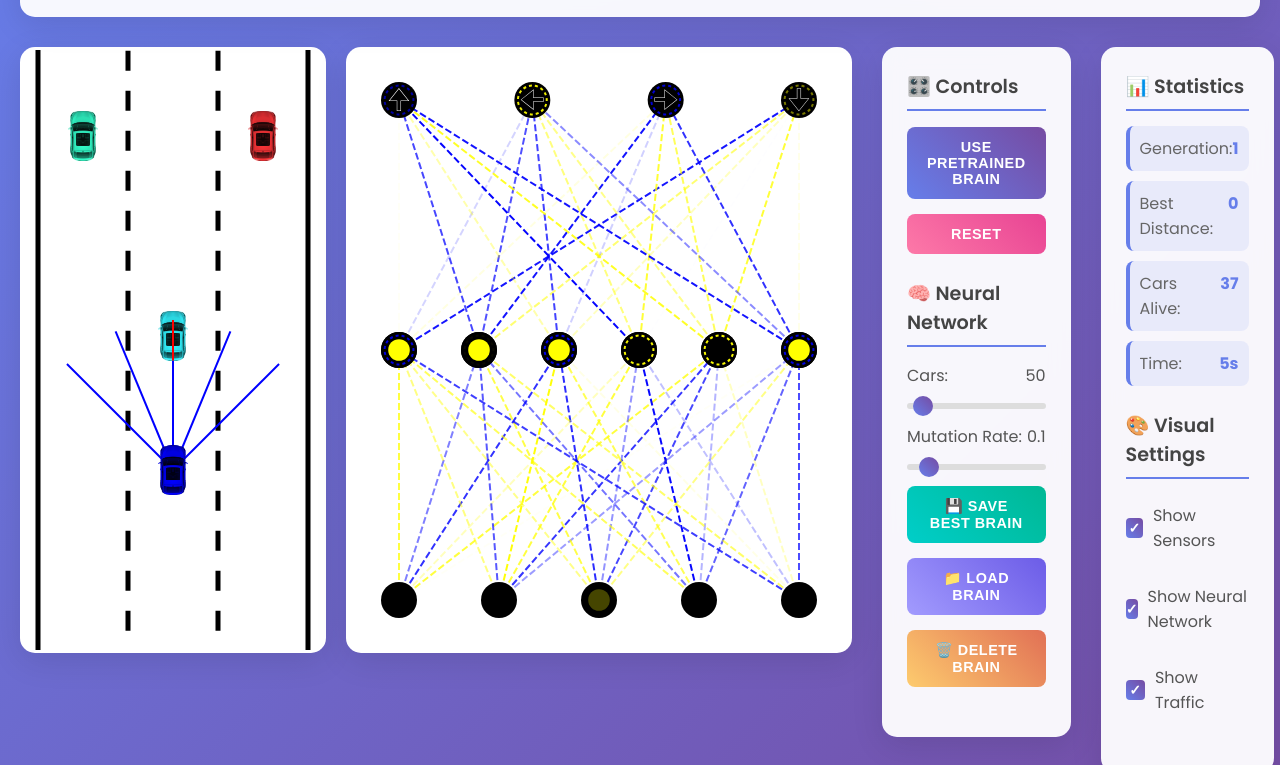
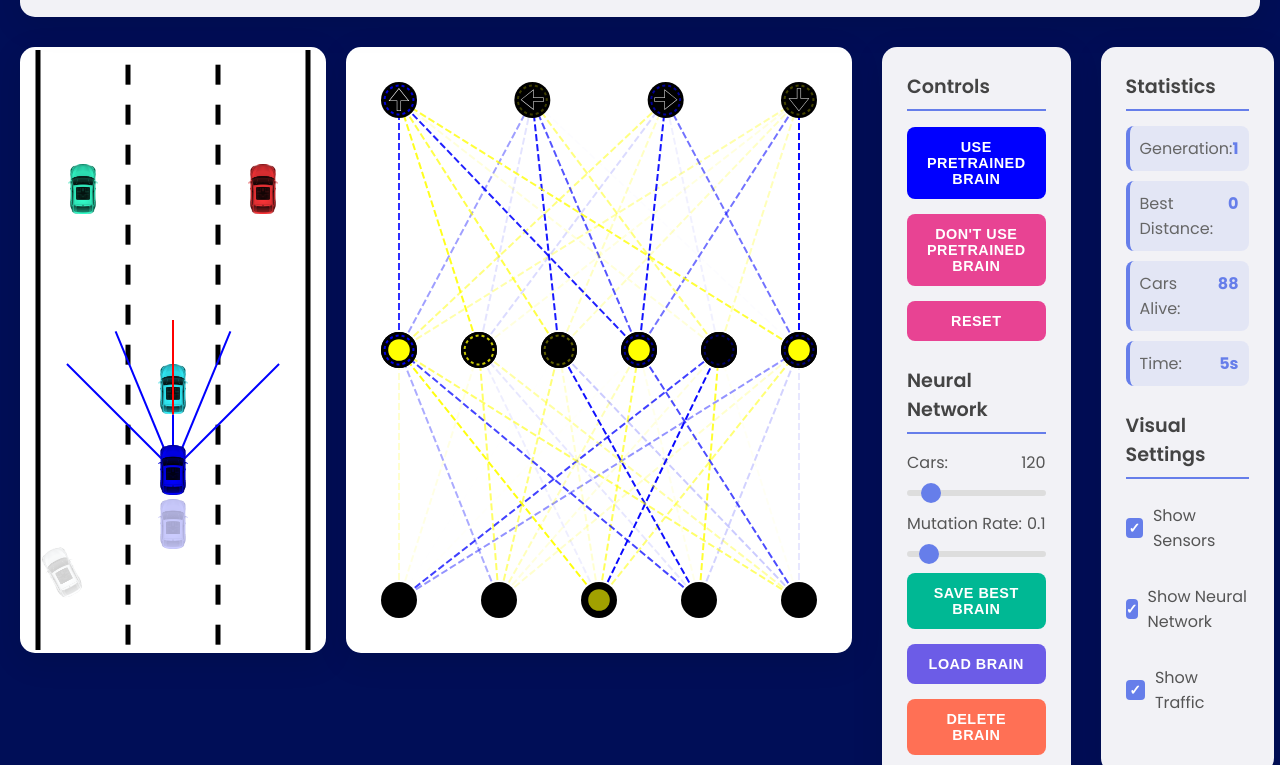
Before and after one commit to NotSujanSharma/self-driving-car, a plain HTML site: page index.html in a window 1280 px wide. Shown: the part 139-904 px from the top of the page. Drawn offline with Linux system fonts and the light colour scheme.

```diff
--- a/index.html
+++ b/index.html
@@ -13,7 +13,7 @@
     <body>
         <div class="container">
             <header class="header">
-                <h1 class="title">🚗 AI Self-Driving Car Simulator</h1>
+                <h1 class="title">AI Self-Driving Car Simulator</h1>
                 <p class="subtitle">
                     Neural Network Powered Autonomous Vehicle
                 </p>
@@ -31,7 +31,7 @@
 
                 <div class="controls-panel">
                     <div class="section">
-                        <h3>🎛️ Controls</h3>
+                        <h3>Controls</h3>
                         <div class="control-group">
                             <button
                                 id="startBtn"
@@ -47,6 +47,12 @@
                                 Use Pretrained Brain
                             </button>
                             <button
+                                id="notUsePretrainedBrain"
+                                class="btn btn-danger"
+                            >
+                                Don't Use Pretrained Brain
+                            </button>
+                            <button
                                 id="stopBtn"
                                 class="btn btn-secondary"
                                 style="display: none !important"
@@ -60,7 +66,7 @@
                     </div>
 
                     <div class="section">
-                        <h3>🧠 Neural Network</h3>
+                        <h3>Neural Network</h3>
                         <div class="control-group">
                             <label for="carCount"
                                 >Cars:
@@ -92,20 +98,20 @@
 
                         <div class="control-group">
                             <button id="saveBtn" class="btn btn-success">
-                                💾 Save Best Brain
+                                Save Best Brain
                             </button>
                             <button id="loadBtn" class="btn btn-info">
-                                📁 Load Brain
+                                Load Brain
                             </button>
                             <button id="deleteBtn" class="btn btn-warning">
-                                🗑️ Delete Brain
+                                Delete Brain
                             </button>
                         </div>
                     </div>
                 </div>
                 <div class="controls-panel">
                     <div class="section">
-                        <h3>📊 Statistics</h3>
+                        <h3>Statistics</h3>
                         <div class="stats">
                             <div class="stat-item">
                                 <span class="stat-label">Generation:</span>
@@ -133,7 +139,7 @@
                     </div>
 
                     <div class="section">
-                        <h3>🎨 Visual Settings</h3>
+                        <h3>Visual Settings</h3>
                         <div class="control-group">
                             <label class="checkbox-label">
                                 <input
--- a/main.js
+++ b/main.js
@@ -30,6 +30,9 @@
     // Control elements
     this.startBtn = document.getElementById("startBtn");
     this.usePretrainedBrainBtn = document.getElementById("usePretrainedBrain");
+    this.notUsePretrainedBrainBtn = document.getElementById(
+      "notUsePretrainedBrain",
+    );
     this.stopBtn = document.getElementById("stopBtn");
     this.resetBtn = document.getElementById("resetBtn");
     this.saveBtn = document.getElementById("saveBtn");
@@ -56,7 +59,7 @@
     this.mutationValue = document.getElementById("mutationValue");
 
     // Load saved settings
-    const savedCarCount = localStorage.getItem("carCount") || 50;
+    const savedCarCount = localStorage.getItem("carCount") || 120;
     const savedMutation = localStorage.getItem("mutationAmount") || 0.1;
 
     this.carCountSlider.value = savedCarCount;
@@ -70,6 +73,9 @@
     this.startBtn.addEventListener("click", () => this.startSimulation());
     this.usePretrainedBrainBtn.addEventListener("click", () =>
       this.usePretrainedBrain(),
+    );
+    this.notUsePretrainedBrainBtn.addEventListener("click", () =>
+      this.deleteBrain(),
     );
     this.stopBtn.addEventListener("click", () => this.stopSimulation());
     this.resetBtn.addEventListener("click", () => this.resetSimulation());
@@ -279,6 +285,8 @@
     };
 
     localStorage.setItem("bestBrain", JSON.stringify(defaultBrain));
+    this.usePretrainedBrainBtn.innerText = "Using Pretrained Brain";
+
     this.loadBrain();
     this.resetSimulation();
   }
@@ -386,6 +394,10 @@
 
   deleteBrain() {
     localStorage.removeItem("bestBrain");
+    this.cars = [];
+    this.generation = 0;
+    this.resetSimulation();
+    this.usePretrainedBrainBtn.innerText = "Use Pretrained Brain";
     this.showNotification("🗑️ Brain deleted successfully!", "warning");
   }
 
--- a/style.css
+++ b/style.css
@@ -6,7 +6,7 @@
 
 body {
     font-family: "Poppins", sans-serif;
-    background: linear-gradient(135deg, #667eea 0%, #764ba2 100%);
+    background: #000e57;
     min-height: 100vh;
     color: #333;
 }
@@ -30,7 +30,7 @@
 .title {
     font-size: 2.5rem;
     font-weight: 700;
-    background: linear-gradient(45deg, #667eea, #764ba2);
+    background: #2670ff;
     -webkit-background-clip: text;
     -webkit-text-fill-color: transparent;
     margin-bottom: 10px;
@@ -104,32 +104,32 @@
 }
 
 .btn-primary {
-    background: linear-gradient(45deg, #667eea, #764ba2);
+    background: blue;
     color: white;
 }
 
 .btn-secondary {
-    background: linear-gradient(45deg, #74b9ff, #0984e3);
+    background: #74b9ff;
     color: white;
 }
 
 .btn-danger {
-    background: linear-gradient(45deg, #fd79a8, #e84393);
+    background: #e84393;
     color: white;
 }
 
 .btn-success {
-    background: linear-gradient(45deg, #00cec9, #00b894);
+    background: #00b894;
     color: white;
 }
 
 .btn-info {
-    background: linear-gradient(45deg, #a29bfe, #6c5ce7);
+    background: #6c5ce7;
     color: white;
 }
 
 .btn-warning {
-    background: linear-gradient(45deg, #fdcb6e, #e17055);
+    background: #ff7055;
     color: white;
 }
 
@@ -157,7 +157,7 @@
     width: 20px;
     height: 20px;
     border-radius: 50%;
-    background: linear-gradient(45deg, #667eea, #764ba2);
+    background: #667eea;
     cursor: pointer;
 }
 
@@ -165,7 +165,7 @@
     width: 20px;
     height: 20px;
     border-radius: 50%;
-    background: linear-gradient(45deg, #667eea, #764ba2);
+    background: #667eea;
     cursor: pointer;
     border: none;
 }
@@ -226,7 +226,7 @@
 }
 
 .checkbox-label input[type="checkbox"]:checked + .checkmark {
-    background: linear-gradient(45deg, #667eea, #764ba2);
+    background: #667eea;
 }
 
 .checkbox-label input[type="checkbox"]:checked + .checkmark::after {
```
